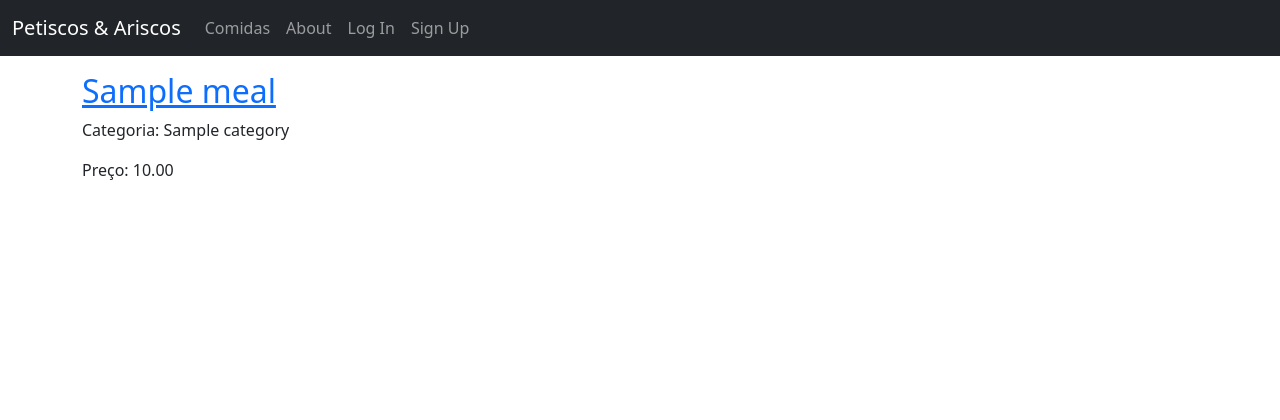
After one commit to godbernaz/django-petiscos-w-docker, a Django app: page /meals/00000000-0000-0000-0000-000000000001/ in a window 1280 px wide. The commit adds this page. Shown: the top 420 px of the page. Run offline with Django 5.2, Linux system fonts and the light colour scheme; tables that the repository leaves empty hold one stand-in row (values such as "Sample post"); parts of the project's set-up code (start-up, migrations or seed data) failed here and were passed over.

Commit message:
now using uuid for my urls

```diff
--- a/django_website/settings.py
+++ b/django_website/settings.py
@@ -41,6 +41,7 @@ INSTALLED_APPS = [
     # Local
     'accounts.apps.AccountsConfig',
     'pages.apps.PagesConfig',
+    'meals.apps.MealsConfig',
 ]
 
 # django-allauth config
--- a/django_website/urls.py
+++ b/django_website/urls.py
@@ -8,4 +8,5 @@ urlpatterns = [
     path('accounts/', include("allauth.urls")),
     # Local Apps
     path('', include("pages.urls")),
+    path('meals/', include("meals.urls")),
 ]
--- /dev/null
+++ b/meals/apps.py
@@ -0,0 +1,6 @@
+from django.apps import AppConfig
+
+
+class MealsConfig(AppConfig):
+    default_auto_field = 'django.db.models.BigAutoField'
+    name = 'meals'
--- /dev/null
+++ b/meals/models.py
@@ -0,0 +1,32 @@
+# meals/models.py
+import uuid
+from django.db import models
+from django.urls import reverse
+
+# Meals Categories
+class Category(models.Model):
+    category_name = models.CharField(max_length=200)
+
+    def __str__(self):
+        return self.category_name
+
+    class Meta:
+	    verbose_name_plural = 'Categories'
+
+# Meals Model
+class Meal(models.Model):
+    id = models.UUIDField(
+        primary_key=True,
+        default=uuid.uuid4,
+        editable=False
+    )
+    meal_name = models.CharField(max_length=200)
+    category = models.ForeignKey(Category, on_delete=models.CASCADE)
+    price = models.DecimalField(max_digits=6, decimal_places=2)
+    description = models.TextField(null=True, blank=True)
+
+    def __str__(self):
+        return self.meal_name
+
+    def get_absolute_url(self):
+        return reverse('meal_detail', args=[str(self.id)])
--- /dev/null
+++ b/meals/tests.py
@@ -0,0 +1,4 @@
+# meals/tests.py
+from django.test import TestCase
+
+# Create your tests here.
--- /dev/null
+++ b/meals/urls.py
@@ -0,0 +1,8 @@
+# meals/urls.py
+from django.urls import path
+from .views import MealListView, MealDetailView
+
+urlpatterns = [
+    path('', MealListView.as_view(), name="meal_list"),
+    path('<uuid:pk>/', MealDetailView.as_view(), name="meal_detail"),
+]
--- /dev/null
+++ b/meals/views.py
@@ -0,0 +1,13 @@
+from django.shortcuts import render
+from django.views.generic import ListView, DetailView
+from .models import Meal, Category
+
+class MealListView(ListView):
+    model = Meal
+    context_object_name = 'meal_list'
+    template_name = 'meals/meal_list.html'
+
+class MealDetailView(DetailView):
+    model = Meal
+    context_object_name = 'meal'
+    template_name = 'meals/meal_detail.html'
--- a/templates/_base.html
+++ b/templates/_base.html
@@ -15,12 +15,15 @@
     <body>
         <nav class="navbar navbar-expand-md navbar-dark fixed-top bg-dark">
             <div class="container-fluid">
-                <a class="navbar-brand" href="{% url 'home' %}">Bookstore</a>
+                <a class="navbar-brand" href="{% url 'home' %}">Petiscos & Ariscos</a>
                 <button class="navbar-toggler" type="button" data-bs-toggle="collapse" data-bs-target="#navbarCollapse" aria-controls="navbarCollapse" aria-expanded="false" aria-label="Toggle navigation">
                     <span class="navbar-toggler-icon"></span>
                 </button>
                 <div class="collapse navbar-collapse" id="navbarCollapse">
                     <ul class="navbar-nav me-auto mb-2 mb-md-0">
+                        <li class="nav-item">
+                            <a class="nav-link" href="{% url 'meal_list' %}">Comidas</a>
+                        </li>
                         <li class="nav-item">
                             <a class="nav-link" href="{% url 'about' %}">About</a>
                         </li>
--- /dev/null
+++ b/templates/meals/meal_detail.html
@@ -0,0 +1,12 @@
+<!-- templates/books/book_detail.html -->
+{% extends "_base.html" %}
+
+{% block title %}{{ meal.meal_name }}{% endblock title %}
+
+{% block content %}
+    <div class="meal-detail">
+        <h2><a href="">{{ meal.meal_name }}</a></h2>
+        <p>Categoria: {{ meal.category }}</p>
+        <p>Preço: {{ meal.price }}</p>
+    </div>
+{% endblock content %}
```
Also changed, not shown: meals/admin.py (added, +9 -0 lines), templates/meals/meal_list.html (added, +12 -0 lines), README.md, meals/__init__.py (added), meals/migrations/0001_initial.py (added), meals/migrations/__init__.py (added).
